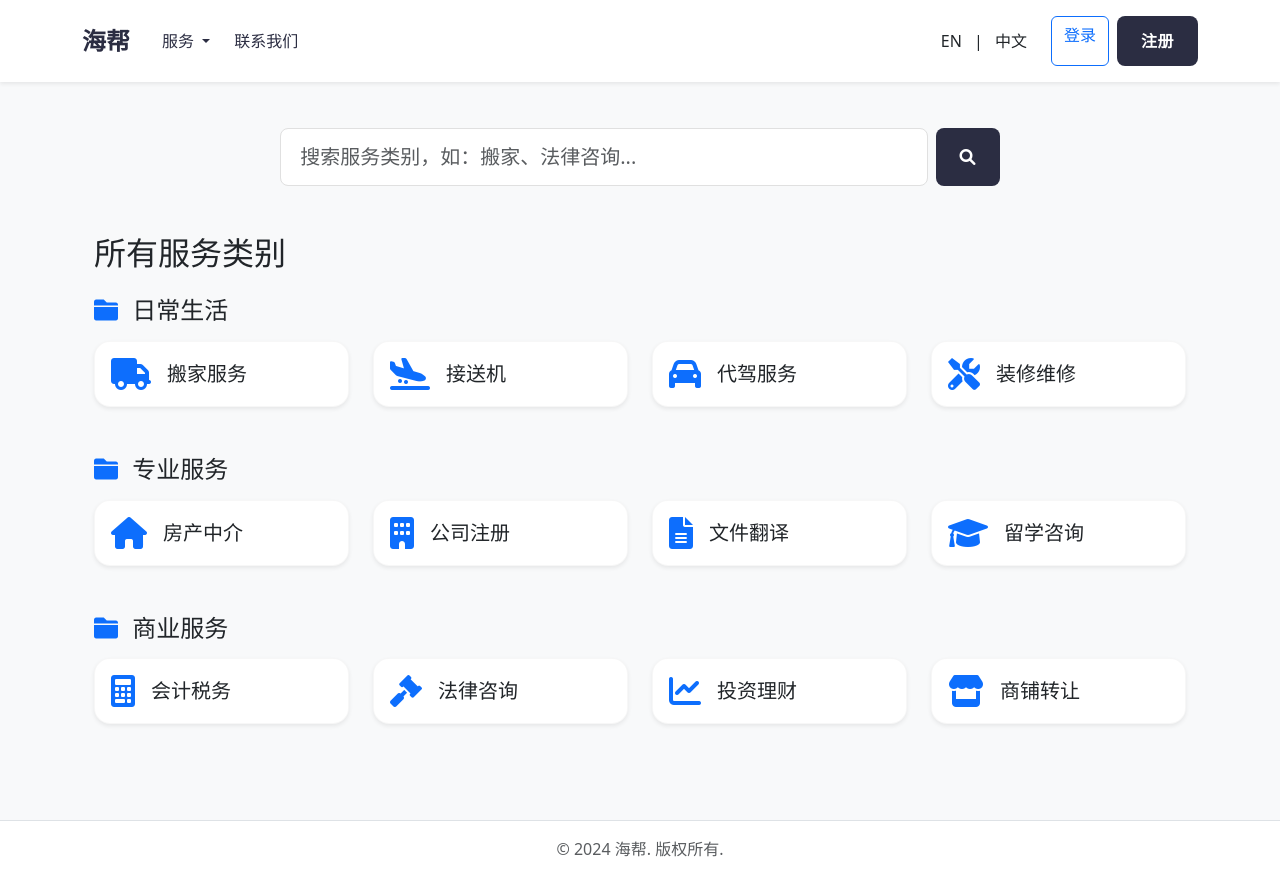
After one commit to MMMiaotl/TaskMasterWeb, a Flask app: page /service/ in a window 1280 px wide. The commit adds this page. Run offline with Flask 3, Linux system fonts and the light colour scheme.

Commit message:
修改首页搜索

```diff
--- a/app/routes/service.py
+++ b/app/routes/service.py
@@ -181,9 +181,43 @@ def debug_route():
 
 @service_bp.route('/')
 def service_index():
-    """服务首页，用于测试服务蓝图是否正确注册"""
+    """服务首页，展示所有服务类别，并支持搜索"""
     services = get_services_from_categories()
-    return render_template('service/service_index.html', services=services)
+    search_query = request.args.get('q', '').strip()
+    search_results = []
+
+    # 如果有搜索查询，筛选匹配的服务
+    if search_query:
+        query_lower = search_query.lower()
+        for category_id, category_data in services.items():
+            category_name = category_data['name']
+
+            # 检查类别名称是否匹配
+            category_match = query_lower in category_name.lower()
+
+            # 筛选匹配的服务
+            matching_services = []
+            for service in category_data['services']:
+                if query_lower in service['name'].lower() or category_match:
+                    # 复制服务信息并添加类别信息
+                    service_info = service.copy()
+                    service_info['category_id'] = category_id
+                    service_info['category_name'] = category_name
+                    matching_services.append(service_info)
+
+            # 如果有匹配的服务，添加到结果中
+            if matching_services:
+                search_results.extend(matching_services)
+
+        # 按相关性排序：优先显示以查询开头的结果
+        search_results.sort(key=lambda x: (0 if x['name'].lower().startswith(query_lower) else 1, x['name']))
+
+    return render_template(
+        'service/service_index.html',
+        services=services,
+        search_query=search_query,
+        search_results=search_results
+    )
 
 @service_bp.route('/ajax_tasks/<category>/<service_id>')
 def ajax_tasks(category, service_id):
--- a/app/templates/base.html
+++ b/app/templates/base.html
@@ -217,9 +217,21 @@
                                 const a = document.createElement('a');
                                 a.href = item.url;
                                 a.className = 'list-group-item list-group-item-action';
+
+                                // 根据类型添加不同的图标
+                                let icon = 'fa-tag';
+                                if (item.type === 'category') {
+                                    icon = 'fa-folder';
+                                } else if (item.type === 'service') {
+                                    icon = 'fa-cog';
+                                }
+
+                                // 高亮匹配的文本
+                                const highlightedTitle = highlightMatch(item.title, query);
+
                                 a.innerHTML = `
                                     <div class="d-flex w-100 justify-content-between">
-                                        <h6 class="mb-1">${item.title}</h6>
+                                        <h6 class="mb-1"><i class="fas ${icon} me-2 text-primary"></i>${highlightedTitle}</h6>
                                     </div>
                                     <small class="text-muted">${item.description}</small>
                                 `;
@@ -232,6 +244,27 @@
                     });
             }, 300);
         });
+
+        // 高亮匹配的文本
+        function highlightMatch(text, query) {
+            if (!query) return text;
+
+            const lowerText = text.toLowerCase();
+            const lowerQuery = query.toLowerCase();
+
+            if (lowerText.includes(lowerQuery)) {
+                const startIndex = lowerText.indexOf(lowerQuery);
+                const endIndex = startIndex + query.length;
+
+                return text.substring(0, startIndex) +
+                       '<span class="text-primary fw-bold">' +
+                       text.substring(startIndex, endIndex) +
+                       '</span>' +
+                       text.substring(endIndex);
+            }
+
+            return text;
+        }
 
         // 点击外部关闭建议框
         document.addEventListener('click', function(e) {
@@ -246,6 +279,17 @@
                 suggestionsContainer.classList.remove('d-none');
             }
         });
+
+        // 处理表单提交
+        const searchForm = document.getElementById('searchForm');
+        if (searchForm) {
+            searchForm.addEventListener('submit', function(e) {
+                const query = searchInput.value.trim();
+                if (query.length < 1) {
+                    e.preventDefault();
+                }
+            });
+        }
     });
     </script>
     {% endblock %}
--- a/app/templates/index.html
+++ b/app/templates/index.html
@@ -15,13 +15,13 @@
                     连接专业人士，解决您的所有需求
                 </p>
                 <div class="search-box-large position-relative">
-                    <form class="d-flex gap-2" id="searchForm" action="{{ url_for('task.tasks') }}" method="get">
+                    <form class="d-flex gap-2" id="searchForm" action="{{ url_for('service.service_index') }}" method="get">
                         <input type="text"
                                class="form-control form-control-lg"
                                id="searchInput"
                                name="q"
                                autocomplete="off"
-                               placeholder="您需要什么帮助？">
+                               placeholder="搜索服务类别，如：搬家、法律咨询...">
                         <button class="btn btn-primary px-4" type="submit">
                             <i class="fas fa-search"></i>
                         </button>
--- /dev/null
+++ b/app/templates/service/service_index.html
@@ -0,0 +1,119 @@
+{% extends "base.html" %}
+
+{% block title %}服务分类 - Task Master{% endblock %}
+
+{% block content %}
+<div class="container py-4">
+    <!-- 搜索栏 -->
+    <div class="search-section mb-5">
+        <div class="row justify-content-center">
+            <div class="col-md-8">
+                <form class="d-flex gap-2" id="searchForm" action="{{ url_for('service.service_index') }}" method="get">
+                    <input type="text"
+                           class="form-control form-control-lg"
+                           id="searchInput"
+                           name="q"
+                           value="{{ search_query }}"
+                           autocomplete="off"
+                           placeholder="搜索服务类别，如：搬家、法律咨询...">
+                    <button class="btn btn-primary px-4" type="submit">
+                        <i class="fas fa-search"></i>
+                    </button>
+                </form>
+                <div id="searchSuggestions" class="position-absolute w-100 mt-1 d-none">
+                    <div class="list-group shadow-sm"></div>
+                </div>
+            </div>
+        </div>
+    </div>
+
+    <!-- 搜索结果 -->
+    {% if search_query %}
+    <div class="search-results mb-5">
+        <h2 class="mb-4">搜索结果: "{{ search_query }}"</h2>
+
+        {% if search_results %}
+        <div class="row g-4">
+            {% for service in search_results %}
+            <div class="col-md-4">
+                <a href="{{ url_for('service.service_page', category=service.category_id, service_id=service.id) }}"
+                   class="text-decoration-none">
+                    <div class="service-card card h-100 shadow-sm">
+                        <div class="card-body">
+                            <div class="d-flex align-items-center mb-3">
+                                <i class="fas {{ service.icon }} fa-2x me-3 text-primary"></i>
+                                <div>
+                                    <h3 class="h5 mb-1">{{ service.name }}</h3>
+                                    <div class="small text-muted">{{ service.category_name }}</div>
+                                </div>
+                            </div>
+                        </div>
+                    </div>
+                </a>
+            </div>
+            {% endfor %}
+        </div>
+        {% else %}
+        <div class="alert alert-info">
+            <i class="fas fa-info-circle me-2"></i>
+            没有找到与 "{{ search_query }}" 相关的服务。请尝试其他关键词。
+        </div>
+        {% endif %}
+    </div>
+    {% endif %}
+
+    <!-- 所有服务类别 -->
+    <h2 class="mb-4">所有服务类别</h2>
+
+    {% for category_id, category_data in services.items() %}
+    <div class="category-section mb-5">
+        <h3 class="h4 mb-3">
+            <i class="fas fa-folder me-2 text-primary"></i>
+            {{ category_data.name }}
+        </h3>
+
+        <div class="row g-4">
+            {% for service in category_data.services %}
+            <div class="col-md-3">
+                <a href="{{ url_for('service.service_page', category=category_id, service_id=service.id) }}"
+                   class="text-decoration-none">
+                    <div class="service-card card h-100 shadow-sm">
+                        <div class="card-body">
+                            <div class="d-flex align-items-center">
+                                <i class="fas {{ service.icon }} fa-2x me-3 text-primary"></i>
+                                <h3 class="h5 mb-0">{{ service.name }}</h3>
+                            </div>
+                        </div>
+                    </div>
+                </a>
+            </div>
+            {% endfor %}
+        </div>
+    </div>
+    {% endfor %}
+</div>
+{% endblock %}
+
+{% block styles %}
+<style>
+.service-card {
+    transition: transform 0.3s ease, box-shadow 0.3s ease;
+    border: none;
+    border-radius: 12px;
+}
+
+.service-card:hover {
+    transform: translateY(-5px);
+    box-shadow: 0 4px 12px rgba(0,0,0,0.1);
+}
+
+.category-section h3 {
+    font-weight: 600;
+    color: var(--text-dark);
+}
+
+.search-section {
+    position: relative;
+}
+</style>
+{% endblock %}
```
Also changed, not shown: app/routes/main.py (+36 -16 lines), test_search_service.py (added, +53 -0 lines).
